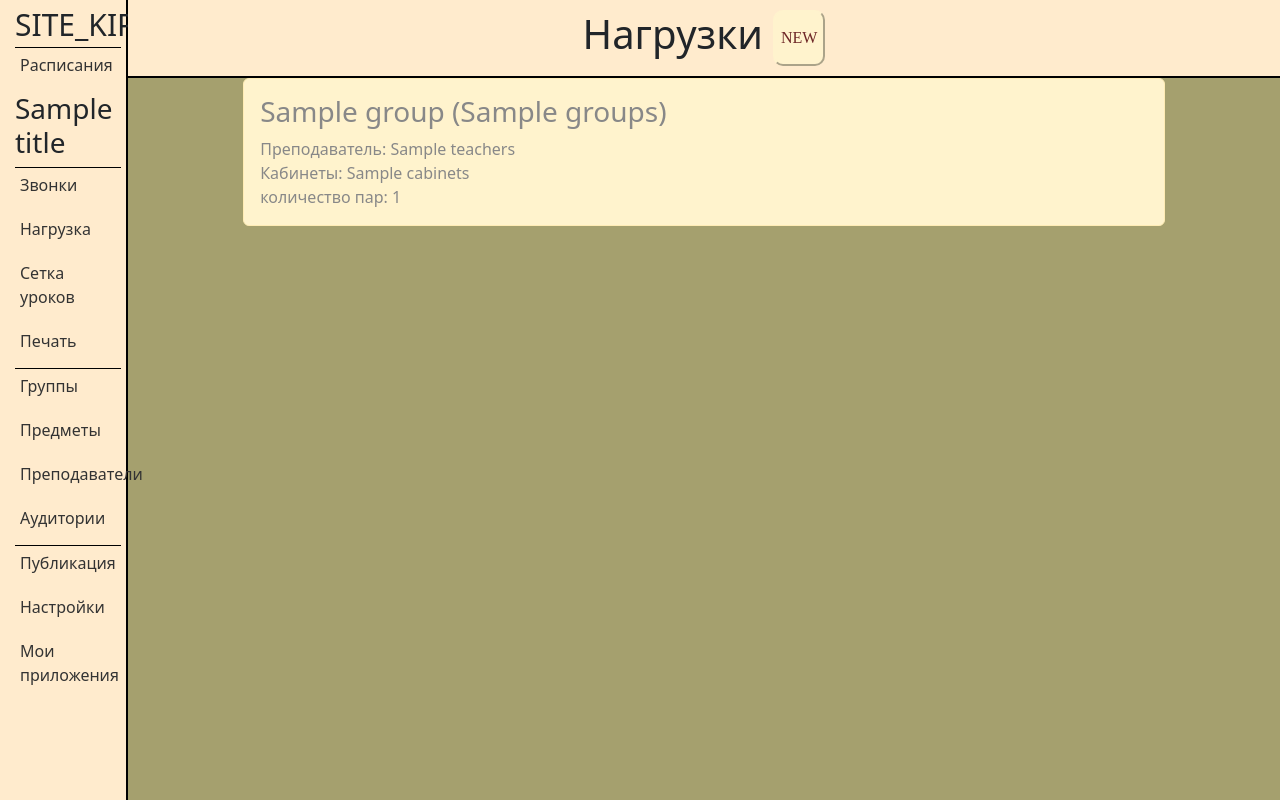
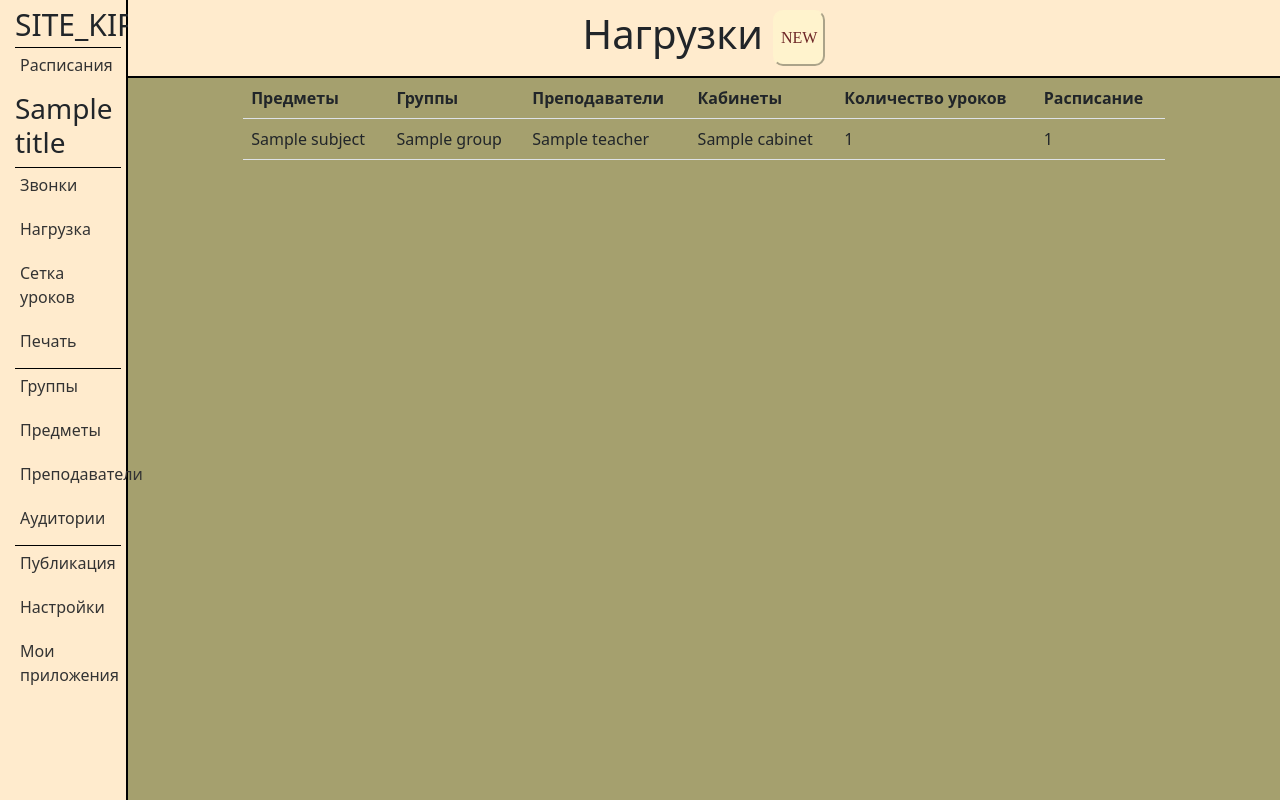
Before and after one commit to rokman87/KIPO_SITE, a Django app: template applications/templates/applications/workloads.html in a window 1280 px wide. Run offline with Django 4.2, Linux system fonts and the light colour scheme; the template is opened without the code that fills it: most values are stand-ins (such as "Sample title", 1, 10 or a date in 2020); form fields are guessed from the names that the template uses.

Commit message:
Workload output

```diff
--- a/applications/models.py
+++ b/applications/models.py
@@ -119,7 +119,10 @@ class WorkLoads(models.Model):
     schedule_id = models.ForeignKey(Schedules, on_delete=models.CASCADE, related_name='workloads')
 
     def __str__(self):
-        return f'{self.subjects} - {self.groups} - {self.teachers}'
+        subjects_str = ', '.join(str(subject) for subject in self.subjects.all())
+        groups_str = ', '.join(str(group) for group in self.groups.all())
+        teachers_str = ', '.join(str(teacher) for teacher in self.teachers.all())
+        return f'Subjects: {subjects_str} - Groups: {groups_str} - Teachers: {teachers_str}'
 
     class Meta:
         verbose_name = 'Нагрузка'
--- a/applications/templates/applications/workloads.html
+++ b/applications/templates/applications/workloads.html
@@ -37,18 +37,34 @@
         <button class="popup-btn" id="open_pop_up">NEW</button>
     </header>
 
-    <div class="output">
-        <span>{{ error }}</span>
+   <table class="table">
+    <thead>
+        <tr>
+            <th>Предметы</th>
+            <th>Группы</th>
+            <th>Преподаватели</th>
+            <th>Кабинеты</th>
+            <th>Количество уроков</th>
+            <th>Расписание</th>
+        </tr>
+    </thead>
+    <tbody>
         {% for el in groups %}
-        <div class="alert alert-warning">
-            <h3 style='color:{{ el.color }};'>{{ el.subjects }} ({{ el.groups }})</h3>
-            <p style='color:{{ el.color }};'>Преподаватель: {{ el.teachers }}</p>
-            <p style='color:{{ el.color }};'>Кабинеты: {{ el.cabinets }}</p>
-            <p style='color:{{ el.color }};'>количество пар: {{ el.lessons_count }}</p>
-
-        </div>
+            <tr>
+                <td>{{ el.subjects.all|join:", " }}</td>
+                <td>{{ el.groups.all|join:", " }}</td>
+                <td>{{ el.teachers.all|join:", " }}</td>
+                <td>{{ el.cabinets.all|join:", " }}</td>
+                <td>{{ el.lessons_count }}</td>
+                <td>{{ el.schedule_id }}</td>
+            </tr>
+        {% empty %}
+            <tr>
+                <td colspan="6">Нет данных для отображения.</td>
+            </tr>
         {% endfor %}
-    </div>
+    </tbody>
+</table>
 </div>
 
 
```
Also changed, not shown: applications/views.py (+6 -14 lines), db.sqlite3.
